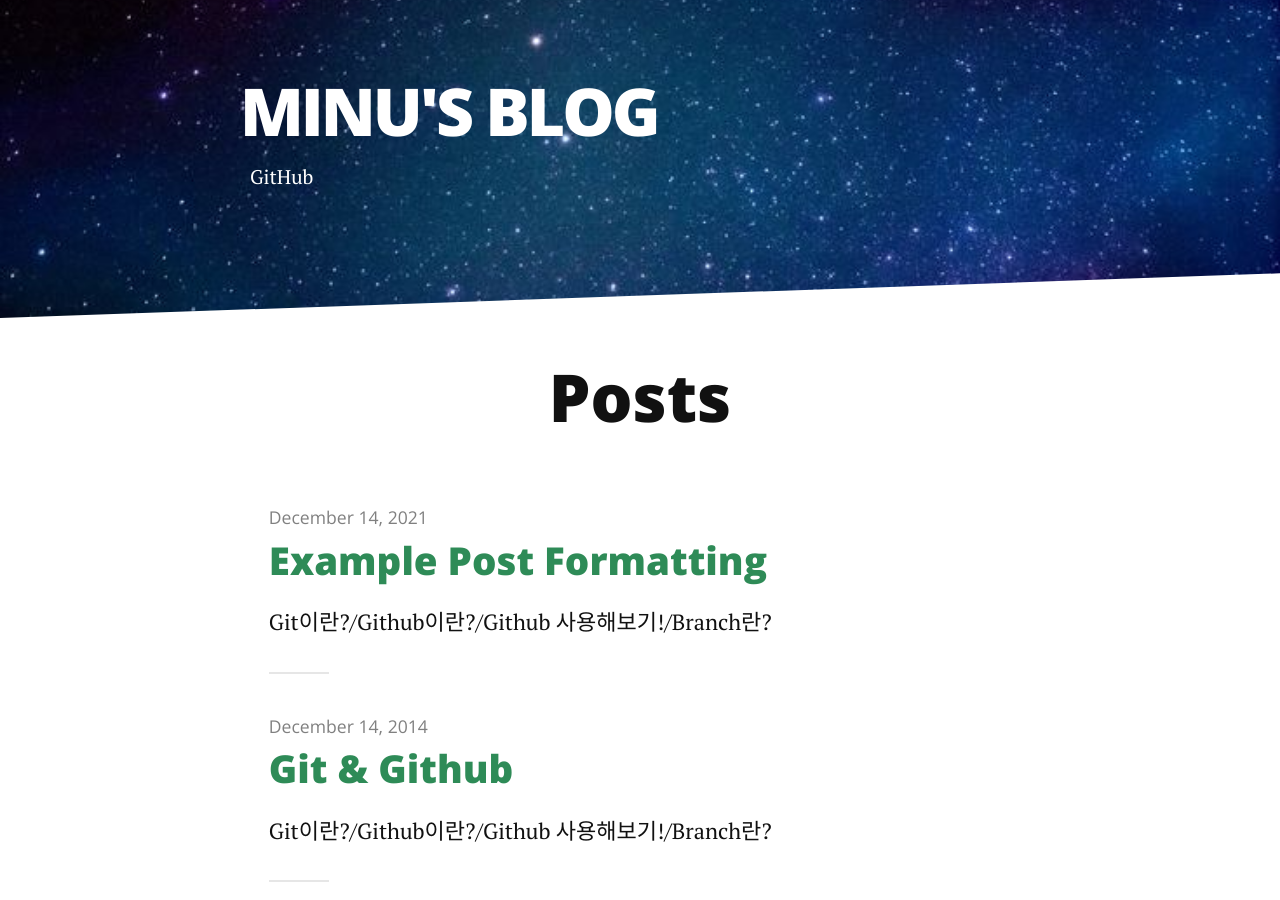
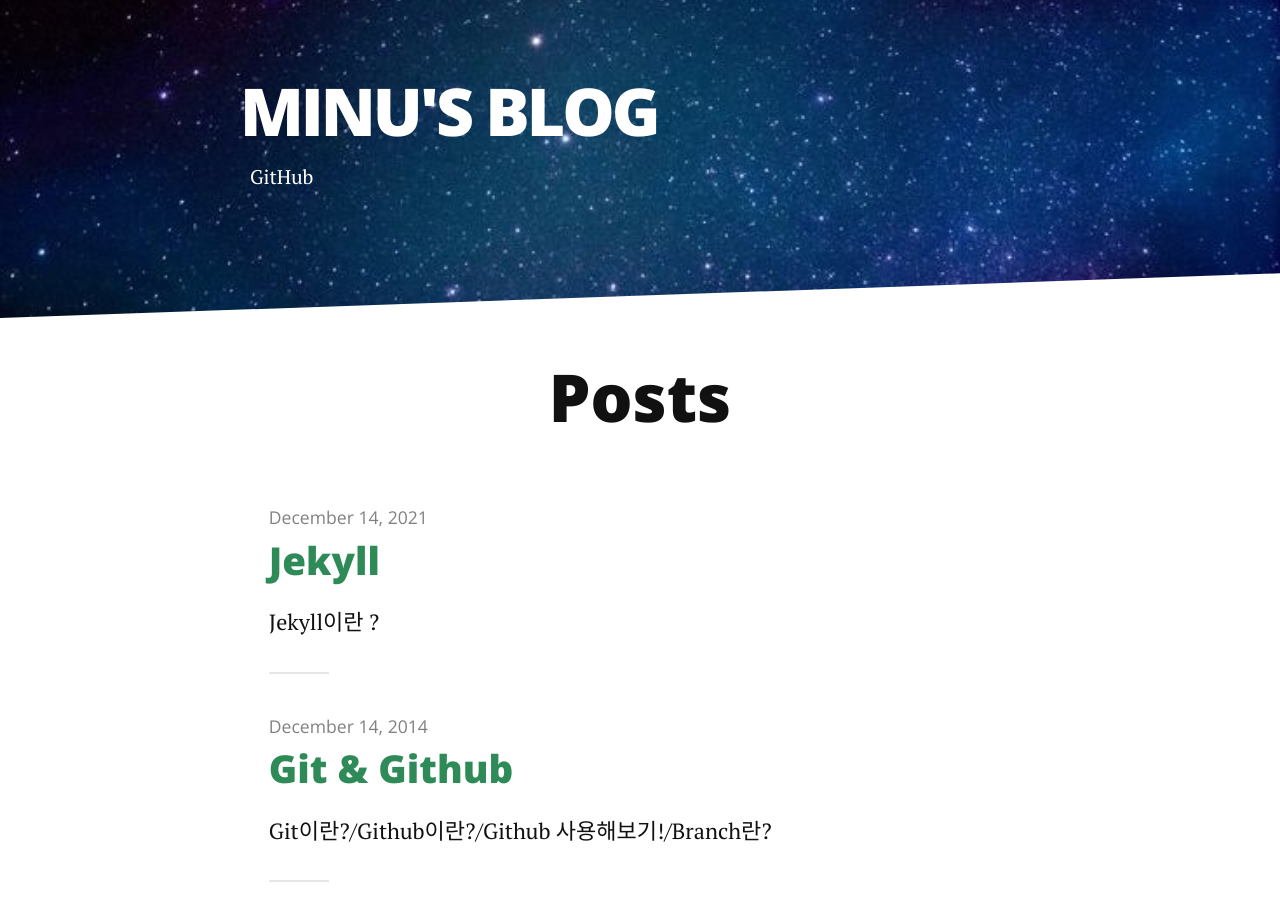
Before and after one commit to alsdn4956/KMU-Minu.github.io, a Jekyll site: the page built from index.html, in a window 1280 px wide and 900 px high. Built offline with Jekyll 4.4.1, drawn with Linux system fonts in a browser that asks for light colours; nearby versions of some CDN libraries; the list of posts is cut into pages by our own code.

Commit message:
Update and rename 2021-12-14-Git & Github.markdown to 2021-12-14-Jekyll.markdown

```diff
--- a/_posts/2021-12-14-Git & Github.markdown
+++ b/_posts/2021-12-14-Jekyll.markdown
@@ -1,8 +1,8 @@
 ---
 layout: post
-title:  "Example Post Formatting"
+title:  "Jekyll"
 date:   2021-12-14
-description: Git이란?/Github이란?/Github 사용해보기!/Branch란?
+description: Jekyll이란 ?
 ---
 
 <p class="intro"><span class="dropcap">C</span>urabitur blandit tempus porttitor. Nullam quis risus eget urna mollis ornare vel eu leo. Vestibulum id ligula porta felis euismod semper. Donec sed odio dui. Aenean lacinia bibendum nulla sed consectetur.</p>
```
